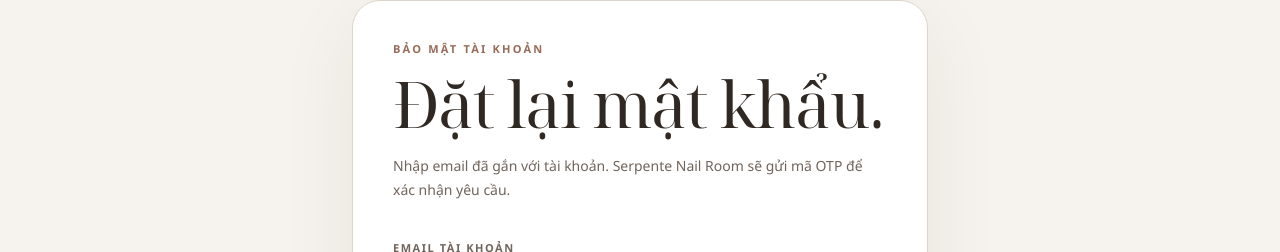
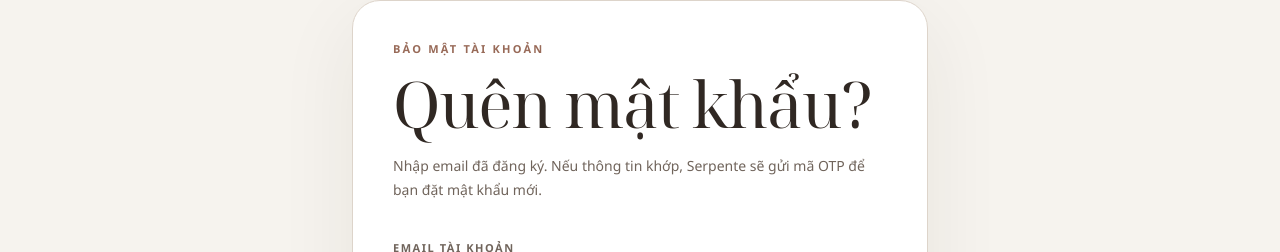
Before and after one commit to hello1224354/nail_salon_api, a Next.js app in the folder frontend/: page /forgot-password in a window 1280 px wide. Shown: the part 157-409 px from the top of the page. Built offline with nearby package versions, Linux system fonts and the light colour scheme; no server answers.

Commit message:
ui: refine account page wording

```diff
--- a/frontend/src/app/forgot-password/page.tsx
+++ b/frontend/src/app/forgot-password/page.tsx
@@ -14,10 +14,10 @@ export default function ForgotPasswordPage() {
                 <div className="mx-auto w-full max-w-xl rounded-[28px] border border-line bg-surface p-7 shadow-[0_24px_80px_rgba(48,40,35,0.07)] sm:p-10">
                     <p className="text-[11px] font-semibold uppercase tracking-[0.2em] text-accent">Bảo mật tài khoản</p>
                     <h1 className="mt-4 font-serif text-[clamp(2.5rem,7vw,4rem)] leading-[0.95] tracking-[-0.04em]">
-                        Đặt lại mật khẩu.
+                        Quên mật khẩu?
                     </h1>
                     <p className="mt-5 text-sm leading-6 text-muted">
-                        Nhập email đã gắn với tài khoản. Serpente Nail Room sẽ gửi mã OTP để xác nhận yêu cầu.
+                        Nhập email đã đăng ký. Nếu thông tin khớp, Serpente sẽ gửi mã OTP để bạn đặt mật khẩu mới.
                     </p>
                     <ForgotPasswordForm />
                 </div>
```
